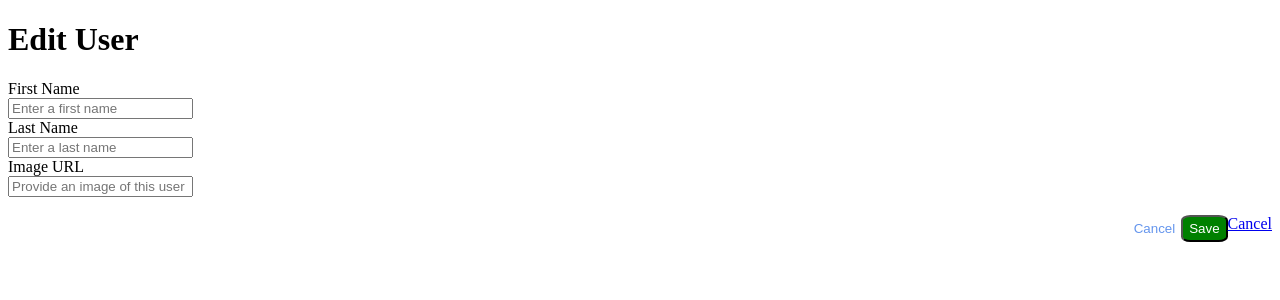
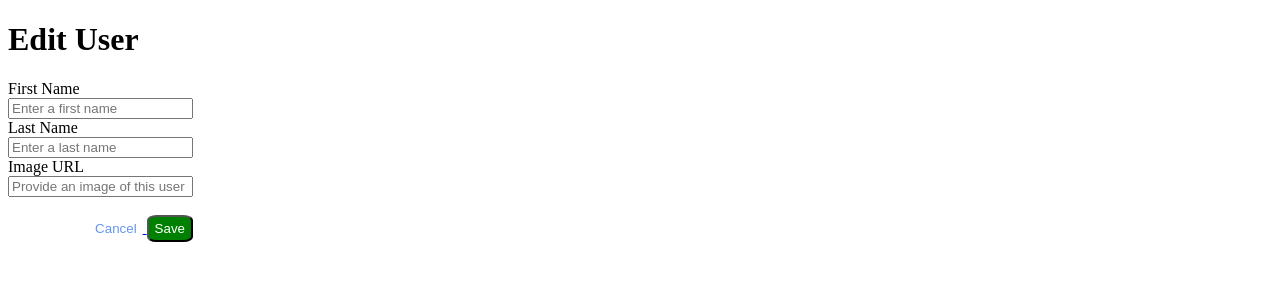
Before and after one commit to cookm353/Blogly, a Flask app: page /users/1/edit in a window 1280 px wide. Shown: the top 300 px of the page. Run offline with Flask 2, Linux system fonts and the light colour scheme.

Commit message:
(mostly) fixed bttns

```diff
--- a/templates/edit_user.html
+++ b/templates/edit_user.html
@@ -4,7 +4,7 @@
 
 {% block content %}
 <h1>Edit User</h1>
-<form class="flex" method="post">
+<form class="flex" id="editDeleteForm" method="post" action="/users/{{id}}/edit">
     <div>
         <label for="lastName">First Name</label><br>
         <input type="text" name="firstName" id="firstName" placeholder="Enter a first name">
@@ -18,9 +18,12 @@
         <input type="text" name="imgURL" id="imgURL" placeholder="Provide an image of this user">
     </div><br>
     <div id="saveCancelEdits" class="flex">
-        <button id="cancelEditsBttn" type="submit" formaction="/users">Cancel</button>
-        <button id="saveEditsBttn" type="reset">Save</button>
-        <div id="cancelEdits"><a href="/users">Cancel</a></div>
+        <a href="/users">
+            <button id="cancelEditsBttn">Cancel</button>&nbsp;
+        </a>
+        <a href="/users"></a>
+        <button id="saveEditsBttn" type="submit">Save</button>
+
     </div>
 </form>
 {% endblock %}
```
